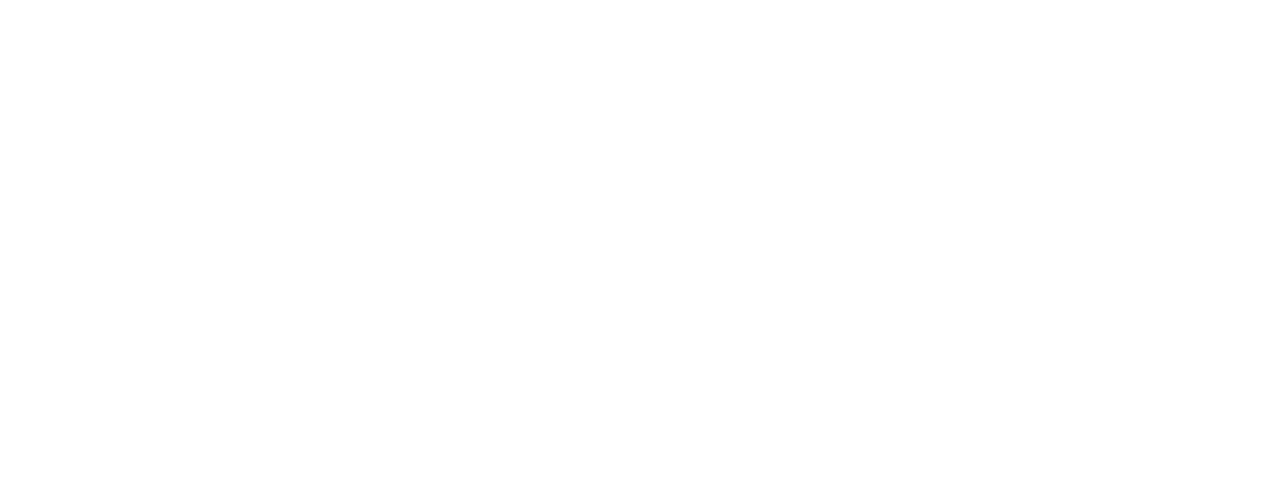
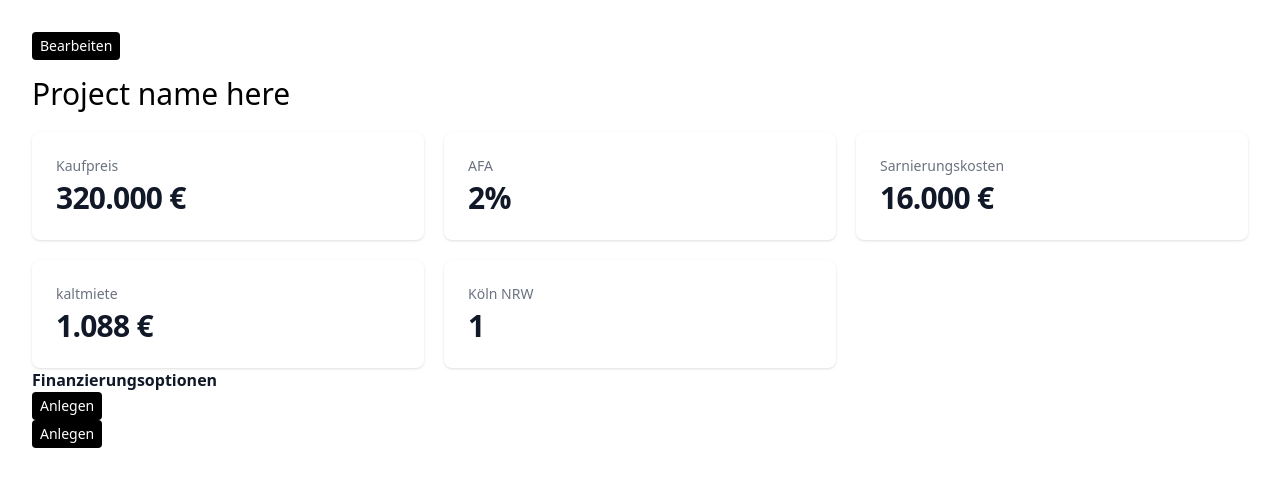
Before and after one commit to Megawayned/bachelorVUE, a Vue app: page /projects in a window 1280 px wide. Before the commit this address had no page. Shown: the top 486 px of the page. Built offline with nearby package versions, Linux system fonts and the light colour scheme; a web font is replaced by a local one.

Commit message:
all routes

```diff
--- a/src/router/index.js
+++ b/src/router/index.js
@@ -18,6 +18,17 @@ const router = createRouter({
       component: () => import('../views/AboutView.vue'),
     },
     {
+      path: '/projects',
+      name: 'projects',
+      component: () => import('../views/ProjectsView.vue'),
+    },
+    {
+      path: '/project-id',
+      name: 'projects-id',
+      component: () => import('../views/ProjectIDView.vue'),
+    },
+
+    {
       path: '/new-project',
       name: 'new-project',
       component: () => import('../views/NewProjectView.vue'),
--- a/src/views/HomeView.vue
+++ b/src/views/HomeView.vue
@@ -39,14 +39,19 @@ import Button from '@/components/Button.vue';
         </Button>
       </RouterLink>
     </div>
-
-
-
-
+    <div>
     <RouterLink to="/new-project">
       <Button>
         New Project
       </Button>
     </RouterLink>
+  </div>
+    <div>
+    <RouterLink to="/projects">
+        <Button>
+          Details
+        </Button>
+        </RouterLink>
+      </div>
   </main>
 </template>
--- a/src/views/InfosView.vue
+++ b/src/views/InfosView.vue
@@ -1,29 +1,32 @@
 <script setup>
 import H1 from '@/components/typographie/H1.vue';
+import Button from '@/components/Button.vue';
 //import TextField from '@/components/form/TextField.vue';
 </script>
 
 
 <template>
     <div>
-      <H1>Infos here</H1>
+      <H1>Infos über dich</H1>
       <form>
         <div>
-          <label for="name">Name:</label>
-          <input type="text" id="name" name="name">
+
+          <input type="text" id="name" name="name" placeholder ="Name">
         </div>
         <div>
-          <label for="eigenkapital">Verfügbares Eigenkapital:</label>
-          <input type="number" id="eigenkapital" name="eigenkapital">
+          <input type="number" id="eigenkapital" name="eigenkapital" placeholder="Verfügbares Eigenkapital">
         </div>
         <div>
-          <label for="steuerklasse">Steuerklasse:</label>
-          <input type="text" id="steuerklasse" name="steuerklasse">
+          <input type="text" id="steuerklasse" name="steuerklasse" placeholder="Steuerklasse">
         </div>
         <div>
-          <label for="einkommen">Jahres Einkommen:</label>
-          <input type="number" id="einkommen" name="einkommen">
+            <input type="number" id="einkommen" name="einkommen" placeholder="Jahreseinkommen $">
         </div>
+        <RouterLink to="/">
+        <Button>
+          Speichern
+          </Button>
+        </RouterLink>
       </form>
     </div>
   </template>
--- a/src/views/NewProjectView.vue
+++ b/src/views/NewProjectView.vue
@@ -1,15 +1,39 @@
 <script setup>
 import H1 from '@/components/typographie/H1.vue';
-
-
+import Button from '@/components/Button.vue';
+import H3 from '@/components/typographie/H3.vue';
 </script>
 
 
 <template>
   <div>
-    <H1>New Project</H1>
+    <H1>Projekte</H1>
+    <form>
+      <div>
+        <H3>Neues Projekt erstellen</H3>
+        <input type="text" id="standort" name="standort" placeholder="Standort/Name">
+      </div>
+      <div>
+        <input type="number" id="kaufpreis" name="kaufpreis" placeholder="Kaufpreis">
+      </div>
+      <div>
+        <input type="number" id="sarnierungskosten" name="sarnierungskosten" placeholder="Geplante Sarnierungskosten">
+      </div>
+      <div>
+        <input type="text" id="bundesland" name="bundesland" placeholder="Bundesland">
+      </div>
+      <div>
+        <input type="text" id="stadt" name="stadt" placeholder="Stadt">
+      </div>
+      <RouterLink to="/">
+        <Button>
+          Projekt anlegen
+        </Button>
+      </RouterLink>
+    </form>
   </div>
 </template>
 
+
 <script setup>
 </script>
--- /dev/null
+++ b/src/views/ProjectIDView.vue
@@ -0,0 +1,44 @@
+<script setup>
+import H1 from '@/components/typographie/H1.vue';
+import Button from '@/components/Button.vue';
+import H3 from '@/components/typographie/H3.vue';
+</script>
+
+
+<template>
+<div>
+    <H1>Neue Finanzierungsoptionen</H1>
+    <form>
+      <div>
+        <input type="text" id="bank" name="bank" placeholder="Bank / Provider">
+      </div>
+      <div>
+        <input type="number" id="zuVerwendendesEigenkapital" name="zuVerwendendesEigenkapital" placeholder="Zu verwendendes Eigenkapital">
+      </div>
+      <div>
+        <input type="number" id="zinsen" name="zinsen" placeholder="Zinsen %">
+      </div>
+      <div>
+        <input type="number" id="tilgung" name="tilgung" placeholder="Tilgung %">
+      </div>
+      <div>
+        <input type="number" id="zinsbindungJahre" name="zinsbindungJahre" placeholder="Zinsbindung in Jahren">
+      </div>
+      <div>
+        <input type="number" id="miete" name="miete" placeholder="Zu erwartende Miete pro Monat">
+      </div>
+      <div>
+        <input type="number" id="mietsteigerung" name="mietsteigerung" placeholder="Mietsteigerung pro Jahr in %">
+      </div>
+      <RouterLink to="/">
+        <Button>
+          Finanzierung
+        </Button>
+      </RouterLink>
+    </form>
+  </div>
+
+
+</template>
+<script setup>
+</script>
--- /dev/null
+++ b/src/views/ProjectsView.vue
@@ -0,0 +1,49 @@
+<script setup>
+import H1 from '@/components/typographie/H1.vue';
+import Button from '@/components/Button.vue';
+import H3 from '@/components/typographie/H3.vue';
+import Stats from '@/components/stats/Stats.vue';
+import StatItem from '@/components/stats/StatItem.vue';
+</script>
+
+
+<template>
+<div>
+    <RouterLink to="new-project">
+        <Button>
+        Bearbeiten
+    </Button>
+    </RouterLink>
+
+    <H1>Project name here</H1>
+    <form>
+        <Stats>
+      <StatItem title="Kaufpreis" value="320.000 €" />
+      <StatItem title="AFA" value="2%"></StatItem>
+      <StatItem title="Sarnierungskosten" value="16.000 €" />
+      <StatItem title="kaltmiete" value="1.088 €" />
+      <StatItem title="Köln NRW" value="1" />
+    </Stats>
+    </form>
+    <div>
+        <H3>Finanzierungsoptionen</H3>
+    </div>
+    <div>
+        <RouterLink to="project-id">
+            <Button>
+            Anlegen
+        </Button>
+        </RouterLink>
+        <div>
+        <RouterLink to="project-id">
+            <Button>
+            Anlegen
+        </Button>
+        </RouterLink>
+        </div>
+
+    </div>
+  </div>
+</template>
+<script setup>
+</script>
```
